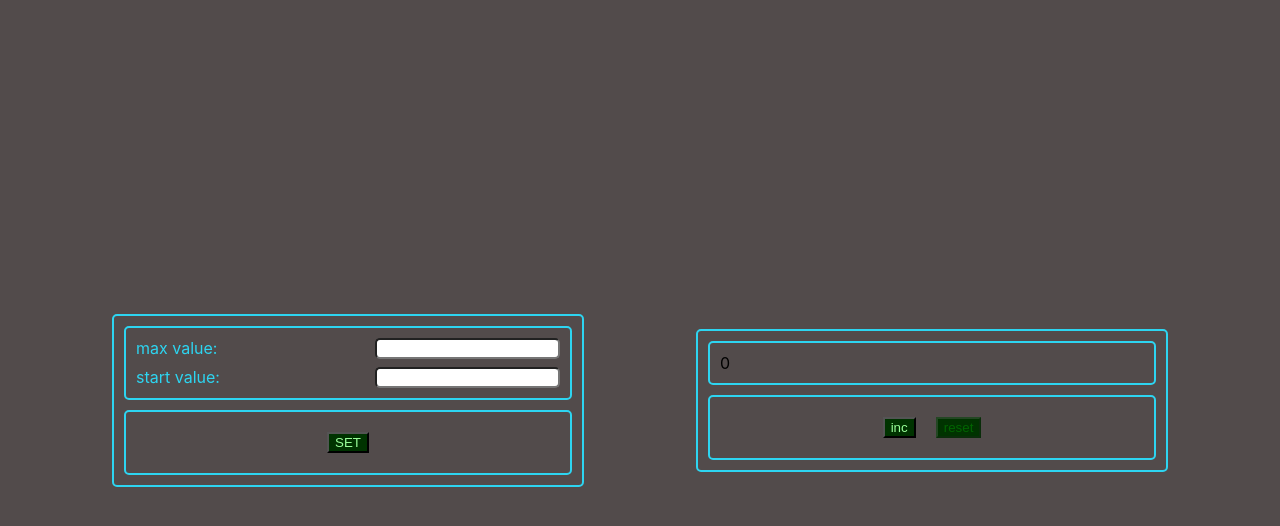
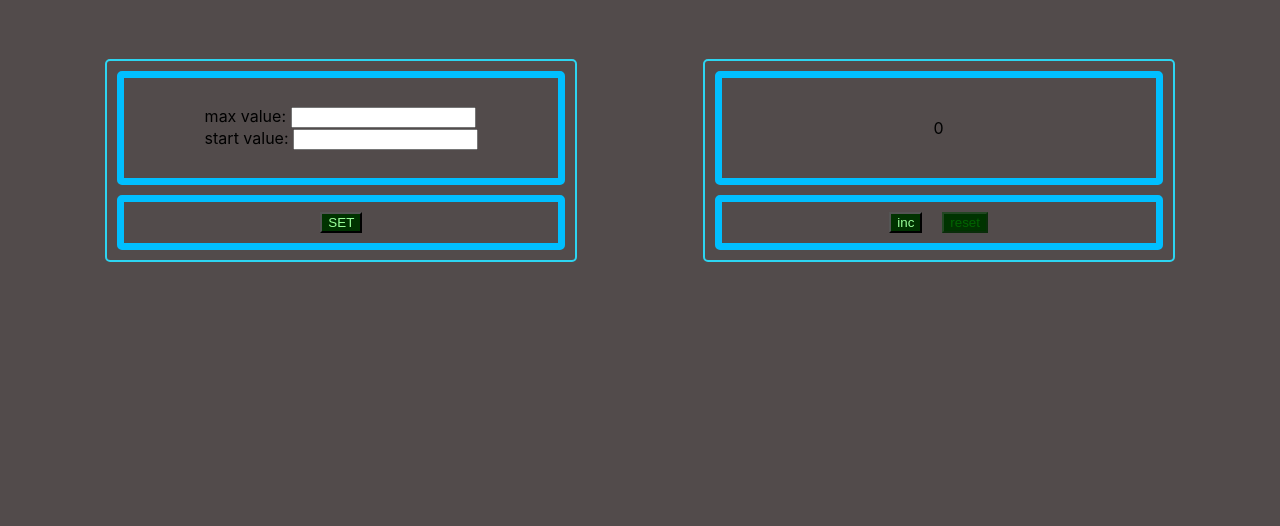
Before and after one commit to Alex666000/counter-2023, a React (Create React App) app: page / in a window 1280 px wide. Shown: the top 526 px of the page. Built offline with nearby package versions, Linux system fonts and the light colour scheme.

Commit message:
верстка +

```diff
--- a/src/App.module.css
+++ /dev/null
@@ -1,163 +0,0 @@
-/*.mainBlock {*/
-/*    width: 643px;*/
-/*    min-height: 300px;*/
-/*    border: 2px solid #2dd5f1;*/
-/*    margin: 100px auto;*/
-/*}*/
-
-/*.containerCounters {*/
-/*    display: flex;*/
-/*    justify-content: center;*/
-/*    width: 90%;*/
-/*    height: 90%;*/
-/*    padding: 20px;*/
-/*    position: relative;*/
-/*    margin: 100px auto;*/
-/*}*/
-
-/*.containerCounterItem_1 {*/
-/*    width: 530px;*/
-/*    border: 2px solid #2dd5f1;*/
-/*    margin: 20px auto;*/
-/*    padding: 20px;*/
-/*    position: absolute;*/
-/*    top: 0;*/
-/*    left: 0;*/
-/*}*/
-
-/*.containerCounterItem_2 {*/
-/*    justify-content: center;*/
-/*    width: 530px;*/
-/*    border: 2px solid #2dd5f1;*/
-/*    margin: 20px auto;*/
-/*    padding: 20px;*/
-/*    position: absolute;*/
-/*    top: 0;*/
-/*    right: 0;*/
-/*}*/
-
-/*.displayCounter_1 {*/
-/*    width: 80%;*/
-/*    height: 80%;*/
-/*}*/
-
-/*.displayCounter_2 {*/
-/*    width: 80%;*/
-/*    height: 80%;*/
-/*}*/
-
-/*.displayContainer_1 {*/
-/*    display: flex;*/
-/*    flex-direction: column;*/
-/*    align-items: center;*/
-/*    width: 90%;*/
-/*    border-radius: 10px;*/
-/*    background-color: #524b4b;*/
-/*    font-size: 24px;*/
-/*    margin: 50px 50px;*/
-/*}*/
-
-/*.displayContainer_2 {*/
-/*    display: flex;*/
-/*    flex-direction: column;*/
-/*    align-items: center;*/
-/*    width: 90%;*/
-/*    border-radius: 10px;*/
-/*    background-color: #524b4b;*/
-/*    font-size: 24px;*/
-/*    margin: 50px 50px;*/
-/*}*/
-
-/*.displayValue {*/
-
-/*}*/
-
-/*.customButtons {*/
-/*    display: flex;*/
-/*    justify-content: center;*/
-/*    width: 200px;*/
-/*    border-radius: 5px;*/
-/*    margin-top: 3px;*/
-/*    border: 2px solid #2dd5f1;*/
-/*}*/
-
-/*.button {*/
-
-/*}*/
-
-/*.input {*/
-/*    display: inline;*/
-/*    width: 250px;*/
-/*}*/
-.mainBlock {
-
-}
-
-.wrapperCounters{
-    display: flex;
-    justify-content: space-evenly;
-    align-items: center;
-    height: 100vh;
-}
-.wrapperItem {
-    border-radius: 5px;
-    border: 2px solid #2dd5f1;
-    width: 35%;
-    padding: 10px;
-}
-
-
-.header {
-    padding: 10px;
-    border-radius: 5px;
-    border: 2px solid #2dd5f1;
-    margin-bottom: 10px;
-}
-.footer {
-    display: flex;
-    justify-content: center;
-    align-items: center;
-    padding: 10px;
-    border-radius: 5px;
-    border: 2px solid #2dd5f1;
-}
-
-.displayValue {
-    display: flex;
-    justify-content: space-between;
-}
-
-.displayValue:first-child {
-    margin-bottom: 8px;
-}
-
-.value {
-    color:  #2dd5f1;
-}
-
-
-.input {
-    border-radius: 5px;
-}
-
-
-
-
-
-
-
-
-
-
-
-
-
-
-
-
-
-
-.red {
-    color: red;
-    font-size: 24px;
-}
--- /dev/null
+++ b/src/App/App.module.css
@@ -0,0 +1,19 @@
+.wrapperCounters{
+    display: flex;
+    justify-content: space-evenly;
+    align-items: center;
+    height: 40vh;
+}
+
+.wrapperItem {
+    border-radius: 5px;
+    border: 2px solid #2dd5f1;
+    width: 35%;
+    padding: 10px;
+    margin: 20px;
+}
+
+.red {
+    color: red;
+    font-size: 24px;
+}
--- a/src/App.tsx
+++ b/src/App/App.tsx
@@ -1,7 +1,7 @@
 import React, {useEffect, useState} from "react";
 import s from "./App.module.css";
-import {CounterItem_1} from "./components/CounterItem_1";
-import {CounterItem_2} from "./components/CounterItem_2";
+import {CounterItem_1} from "../components/CounterItem_1/CounterItem_1";
+import {CounterItem_2} from "../components/CounterItem_2/CounterItem_2";
 
 
 const App = () => {
@@ -39,11 +39,8 @@ const App = () => {
         setItemLocaleStorage()
     }
 
-
     return (
-        <div className={s.mainBlock}>
             <div className={s.wrapperCounters}>
-                {/*первый счетчик*/}
                 <div className={s.wrapperItem}>
                     <CounterItem_1
                         minValue={minValue}
@@ -54,7 +51,6 @@ const App = () => {
                     />
                 </div>
 
-                    {/*второй счетчик*/}
                 <div className={s.wrapperItem}>
                     <CounterItem_2
                         minValue={minValue}
@@ -67,7 +63,6 @@ const App = () => {
 
 
             </div>
-        </div>
     );
 };
 
--- /dev/null
+++ b/src/components/CounterItem_1/CounterItem_1.module.css
@@ -0,0 +1,18 @@
+.header {
+    display: flex;
+    justify-content: space-evenly;
+    align-items: center;
+    border: 7px solid deepskyblue;
+    border-radius: 5px;
+    height: 100px;
+
+
+}
+
+.footer {
+    display: flex;
+    justify-content: center;
+    border: 7px solid deepskyblue;
+    border-radius: 5px;
+    margin-top: 10px;
+}
--- a/src/components/CounterItem_1.tsx
+++ b/src/components/CounterItem_1/CounterItem_1.tsx
@@ -1,7 +1,7 @@
 import React, {FC, useEffect, useState} from "react";
-import s from "../App.module.css";
-import {Display_1} from "./Display_1";
-import {CustomButton} from "../common/SuperButton/CustomButton";
+import s from "./CounterItem_1.module.css"
+import {Display_1} from "./Display_1/Display_1";
+import {CustomButton} from "../../common/SuperButton/CustomButton";
 
 type CounterItem_1PropsType = {
     minValue: number
--- a/src/components/Display_1.tsx
+++ b/src/components/CounterItem_1/Display_1/Display_1.tsx
@@ -1,5 +1,5 @@
 import React, {FC} from "react";
-import s from "../App.module.css";
+import s from "../../../App/App.module.css";
 
 type DisplayPropsType = {
     count: number
--- /dev/null
+++ b/src/components/CounterItem_2/CounterItem_2.module.css
@@ -0,0 +1,20 @@
+.header {
+    display: flex;
+    justify-content: center;
+    align-items: center;
+    border: 7px solid deepskyblue;
+    border-radius: 5px;
+    height: 100px;
+}
+
+.footer {
+    display: flex;
+    justify-content: center;
+    border: 7px solid deepskyblue;
+    border-radius: 5px;
+    margin-top: 10px;
+}
+
+.footerButton {
+
+}
--- a/src/components/CounterItem_2.tsx
+++ b/src/components/CounterItem_2/CounterItem_2.tsx
@@ -1,7 +1,7 @@
 import React, {FC} from "react";
-import s from "../App.module.css";
-import {CustomButton} from "../common/SuperButton/CustomButton";
-import {Display_2} from "./Display_2";
+import s from "./CounterItem_2.module.css";
+import {CustomButton} from "../../common/SuperButton/CustomButton";
+import {Display_2} from "./Display_2/Display_2";
 
 type CounterItem_2PropsType = {
     minValue: number
@@ -19,7 +19,7 @@ export const CounterItem_2: FC<CounterItem_2PropsType> = ({
                                                               onResetCountClickHandler,
                                                           }) => {
     return (
-        <div className={s.container}>
+        <>
             <div className={s.header}>
                 <Display_2 count={count}/>
             </div>
@@ -46,6 +46,6 @@ export const CounterItem_2: FC<CounterItem_2PropsType> = ({
                 </div>
 
             </div>
-        </div>
+        </>
     )
 }
--- /dev/null
+++ b/src/components/CounterItem_2/Display_2/Display_2.module.css
@@ -0,0 +1,3 @@
+.display {
+    color:  #2dd5f1;
+}
--- a/src/components/Display_2.tsx
+++ b/src/components/CounterItem_2/Display_2/Display_2.tsx
@@ -1,5 +1,5 @@
 import React, {FC} from "react";
-import s from "../App.module.css";
+import s from "../../../App/App.module.css";
 
 type Display_2_PropsType = {
     count: number
@@ -7,7 +7,7 @@ type Display_2_PropsType = {
 
 export const Display_2: FC<Display_2_PropsType> = ({count}) => {
     return (
-        <div className={s.displayContainer_2}>
+        <div className={s.display}>
             {count}
         </div>
     );
--- a/src/index.tsx
+++ b/src/index.tsx
@@ -1,7 +1,7 @@
 import React from 'react';
 import ReactDOM from 'react-dom/client';
 import './index.css';
-import App from './App';
+import App from './App/App';
 import reportWebVitals from './reportWebVitals';
 
 const root = ReactDOM.createRoot(
```
Also changed, not shown: src/components/CounterItem_1/Display_1/Display_1.module.css (added, +23 -0 lines).
